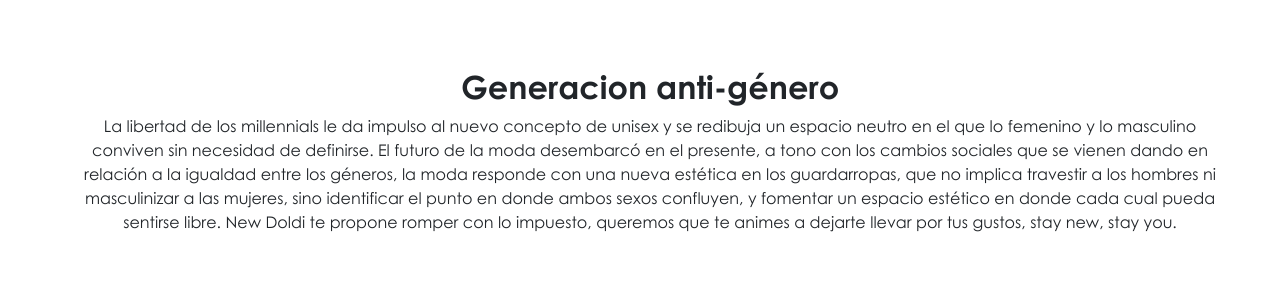
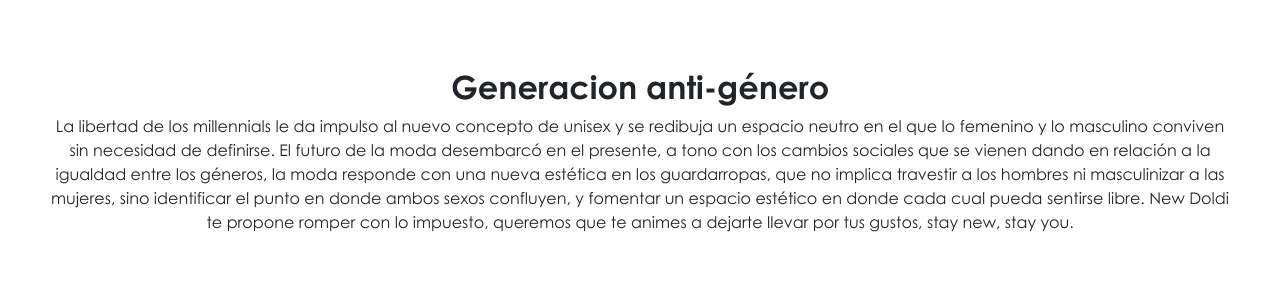
Before and after one commit to Laucha-dev/repo-new-doldi, a website: page index.html in a window 1280 px wide. Shown: the part 1138-1419 px from the top of the page. Drawn offline with nearby package versions, Linux system fonts and the light colour scheme; grey boxes are pictures that could not be loaded; a web font is replaced by a local one.

Commit message:
margenes arreglados

```diff
--- a/sass/style.scss
+++ b/sass/style.scss
@@ -148,7 +148,7 @@
 
 /* Main start */
 .cuerpo {
-    margin: 70px 50px 0px 70px;
+    margin: 70px 50px 0px 50px;
 }
 
 .cuerpo div {
```
Also changed, not shown: style.css.
